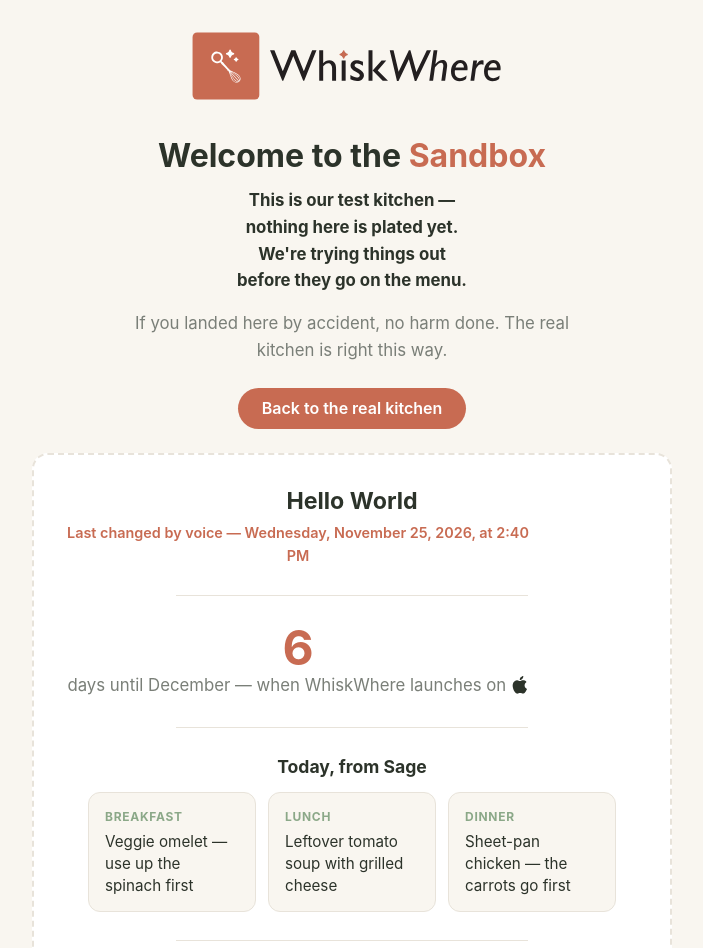
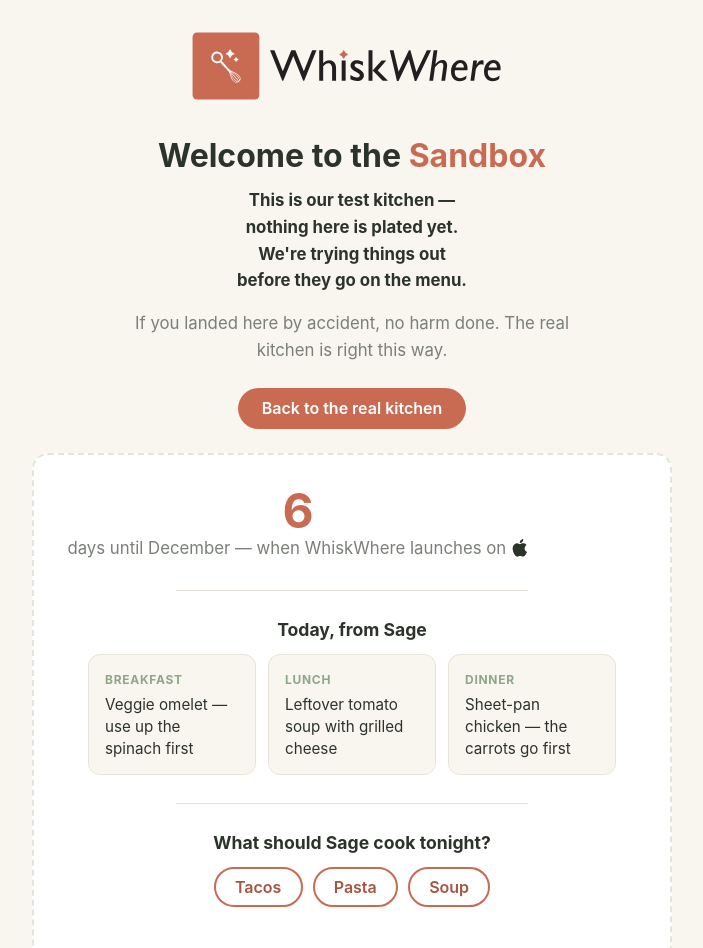
Before and after one commit to dmcneillie/reviv-sites, a plain HTML site: page whiskwhere.com/sandbox/index.html in a window 1280 px wide. Shown: the top 948 px of the page, without its empty margins (288-991 px from the left). Drawn offline with Linux system fonts and the light colour scheme.

Commit message:
Sandbox: take Hello World down

```diff
--- a/whiskwhere.com/sandbox/index.html
+++ b/whiskwhere.com/sandbox/index.html
@@ -82,13 +82,6 @@
 <a class="home" href="/">Back to the real kitchen</a>
 
 <div class="play-area" id="play-area">
-  <div class="voice-change">
-    <h2>Hello World</h2>
-    <p class="stamp">Last changed by voice — Wednesday, November 25, 2026, at 2:40 PM</p>
-  </div>
-
-  <hr class="divider">
-
   <div class="countdown">
     <p class="count-num"><span id="cd-days">&ndash;</span></p>
     <p>days until December &mdash; when WhiskWhere launches on <svg class="apple-ic" role="img" viewBox="0 0 24 24" xmlns="http://www.w3.org/2000/svg" aria-label="iPhone"><title>iPhone</title><path d="M7.078 23.55c-.473-.316-.893-.703-1.244-1.15-.383-.463-.738-.95-1.064-1.454-.766-1.12-1.365-2.345-1.78-3.636-.5-1.502-.743-2.94-.743-4.347 0-1.57.34-2.94 1.002-4.09.49-.9 1.22-1.653 2.1-2.182.85-.53 1.84-.82 2.84-.84.35 0 .73.05 1.13.15.29.08.64.21 1.07.37.55.21.85.34.95.37.32.12.59.17.8.17.16 0 .39-.05.645-.13.145-.05.42-.14.81-.31.386-.14.692-.26.935-.35.37-.11.728-.21 1.05-.26.39-.06.777-.08 1.148-.05.71.05 1.36.2 1.94.42 1.02.41 1.843 1.05 2.457 1.96-.26.16-.5.346-.725.55-.487.43-.9.94-1.23 1.505-.43.77-.65 1.64-.644 2.52.015 1.083.29 2.035.84 2.86.387.6.904 1.114 1.534 1.536.31.21.582.355.84.45-.12.375-.252.74-.405 1.1-.347.807-.76 1.58-1.25 2.31-.432.63-.772 1.1-1.03 1.41-.402.48-.79.84-1.18 1.097-.43.285-.935.436-1.452.436-.35.015-.7-.03-1.034-.127-.29-.095-.576-.202-.856-.323-.293-.134-.596-.248-.905-.34-.38-.1-.77-.148-1.164-.147-.4 0-.79.05-1.16.145-.31.088-.61.196-.907.325-.42.175-.695.29-.855.34-.324.096-.656.154-.99.175-.52 0-1.004-.15-1.486-.45zm6.854-18.46c-.68.34-1.326.484-1.973.436-.1-.646 0-1.31.27-2.037.24-.62.56-1.18 1-1.68.46-.52 1.01-.95 1.63-1.26.66-.34 1.29-.52 1.89-.55.08.68 0 1.35-.25 2.07-.228.64-.568 1.23-1 1.76-.435.52-.975.95-1.586 1.26z"/></svg></p>
```
